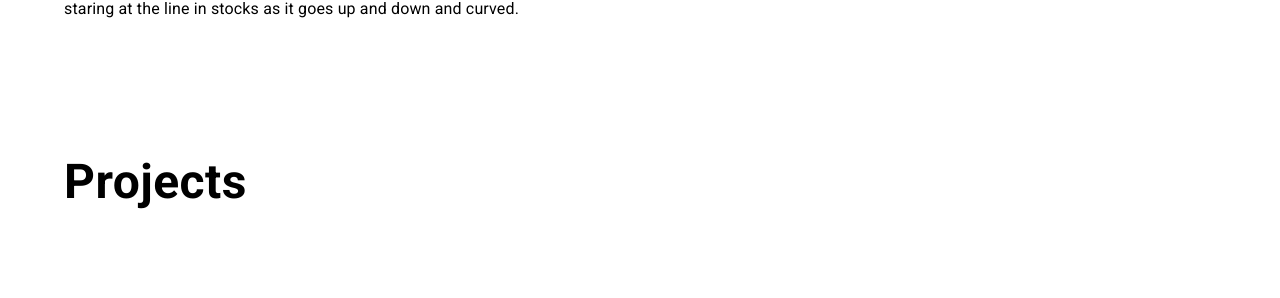
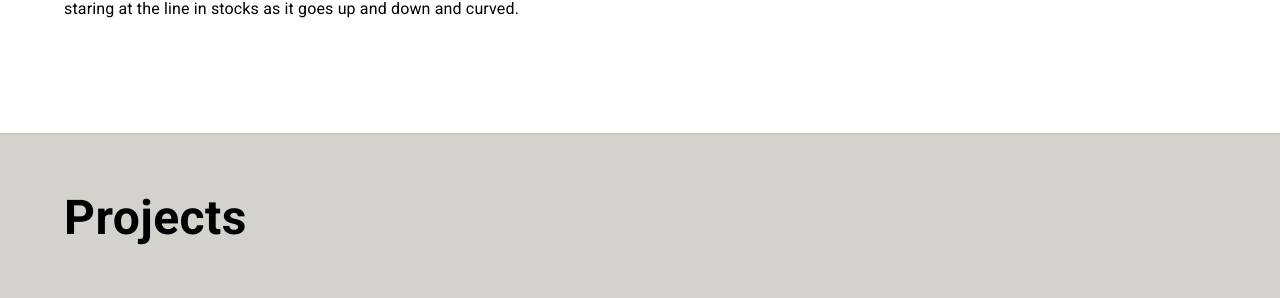
Before and after one commit to catmemberMona/portfolio, a React (Create React App) app: page / in a window 1280 px wide. Shown: the part 1696-1994 px from the top of the page. Built offline with nearby package versions, Linux system fonts and the light colour scheme.

Commit message:
add background color to projects section

```diff
--- a/src/Components/Projects.js
+++ b/src/Components/Projects.js
@@ -9,12 +9,16 @@ import Project from './Project';
 
 function Projects() {
   return (
+    <div
+      style={{
+        backgroundColor: 'rgba(43, 34, 7, .2)',
+        borderTop: '0.5px solid rgba(43, 34, 7, .1)',
+        borderBottom: '0.5px solid rgba(43, 34, 7, .1)',
+        marginTop: '5em',
+        marginBottom: '5em'
+      }}
+    >
       <div id='projects' style={{ maxWidth: 1200, margin: 'auto' }}>
-      <div
-        style={{ marginBottom: '5em', visibility: 'hidden', marginTop: '-5em' }}
-      >
-        Just spacing
-      </div>
         <Container maxWidth={false}>
           <div>
             <Typography style={styles.subHeading}>Projects</Typography>
@@ -31,6 +35,7 @@ function Projects() {
           </div>
         </Container>
       </div>
+    </div>
   );
 }
 
@@ -46,10 +51,9 @@ const styles = {
     marginTop: '1em',
   },
   subHeading: {
-    marginTop: '3.1em',
+    paddingTop: '1em',
     fontWeight: 600,
     fontSize: '3em',
-    marginBottom: '1em',
   },
   contentText: {
     fontSize: '1rem',
```
Lines whose indentation alone changed are shown as unchanged.
